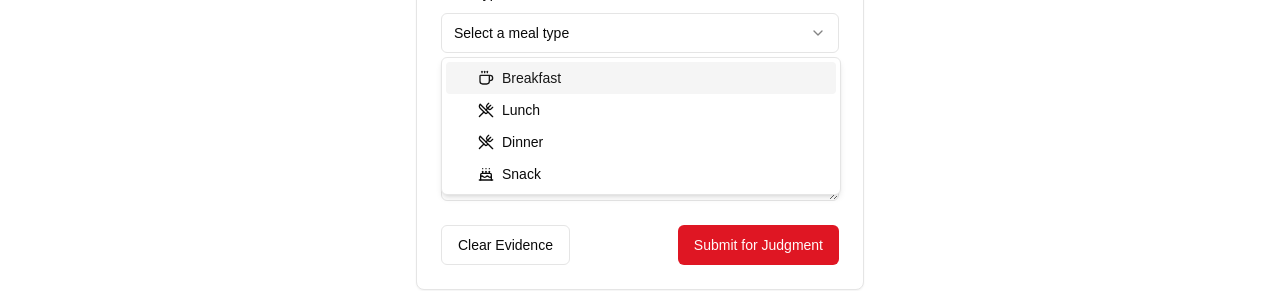
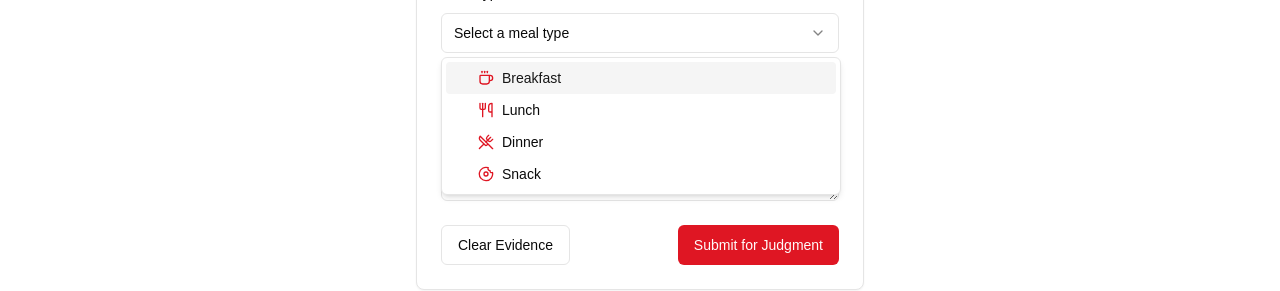
Before and after one commit to AxiomaticAdi/diet-roast, a Next.js app: page /submit in a window 1280 px wide. Both pictures are taken after a click on the button "Select a meal type". Shown: the part 270-561 px from the top of the page. Built offline with nearby package versions, Linux system fonts and the light colour scheme.

Commit message:
update icons

```diff
--- a/src/components/custom/MealSubmitFormCard.tsx
+++ b/src/components/custom/MealSubmitFormCard.tsx
@@ -18,7 +18,7 @@ import {
 	SelectValue,
 } from "@/components/ui/select";
 import { toast } from "@/hooks/use-toast";
-import { Coffee, UtensilsCrossed, Cake } from "lucide-react";
+import { Coffee, Utensils, UtensilsCrossed, Donut } from "lucide-react";
 import { useState } from "react";
 import { MealResponse } from "@/types/mealTypes";
 interface MealSubmitFormCardProps {
@@ -120,25 +120,25 @@ export default function MealSubmitFormCard({
 							<SelectContent>
 								<SelectItem value="breakfast">
 									<div className="flex items-center">
-										<Coffee className="mr-2 h-4 w-4" />
+										<Coffee className="mr-2 h-4 w-4 text-primary" />
 										Breakfast
 									</div>
 								</SelectItem>
 								<SelectItem value="lunch">
 									<div className="flex items-center">
-										<UtensilsCrossed className="mr-2 h-4 w-4" />
+										<Utensils className="mr-2 h-4 w-4 text-primary" />
 										Lunch
 									</div>
 								</SelectItem>
 								<SelectItem value="dinner">
 									<div className="flex items-center">
-										<UtensilsCrossed className="mr-2 h-4 w-4" />
+										<UtensilsCrossed className="mr-2 h-4 w-4 text-primary" />
 										Dinner
 									</div>
 								</SelectItem>
 								<SelectItem value="snack">
 									<div className="flex items-center">
-										<Cake className="mr-2 h-4 w-4" />
+										<Donut className="mr-2 h-4 w-4 text-primary" />
 										Snack
 									</div>
 								</SelectItem>
```
